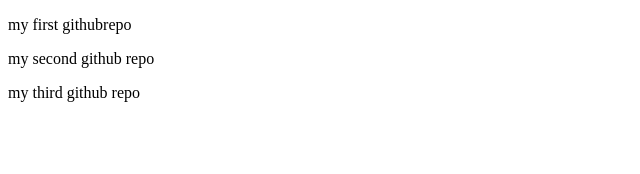
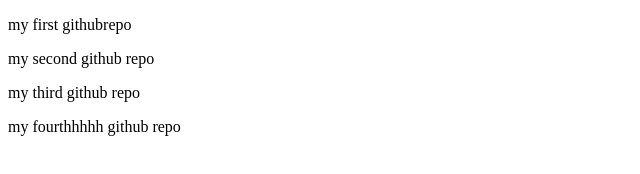
Before and after one commit to bindushree1430/my-newrepo, a plain HTML site: page index.html in a window 1280 px wide. Shown: the whole page, without its empty margins (0-640 px from the left). Drawn offline with Linux system fonts and the light colour scheme.

Commit message:
Update index.html
my fourth changes

```diff
--- a/index.html
+++ b/index.html
@@ -5,6 +5,7 @@
               <p>my first githubrepo</p>
               <p>my second github repo</p>
                <p>my third github repo</p>
+            <p> my fourthhhhh github repo</p>
       </body>
 </head>
 </html>
```
